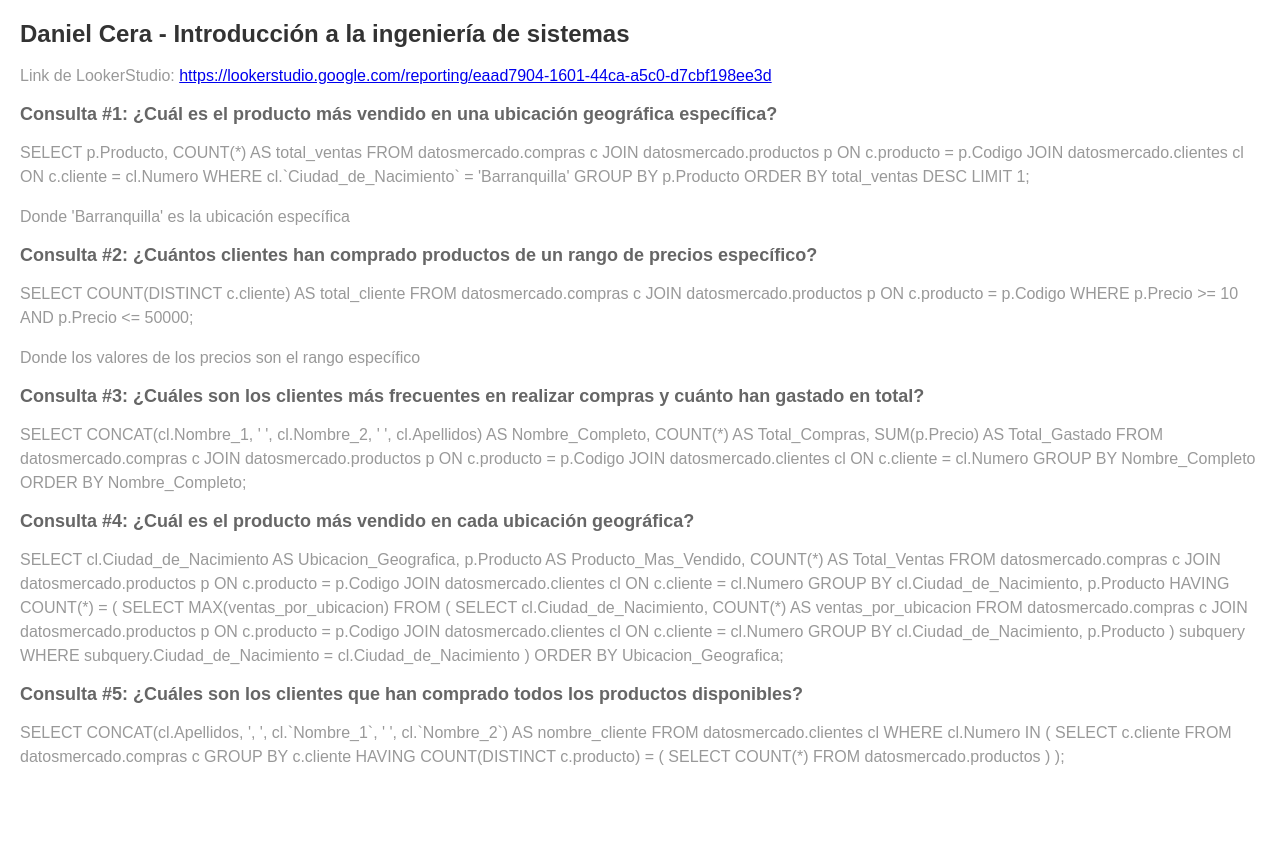
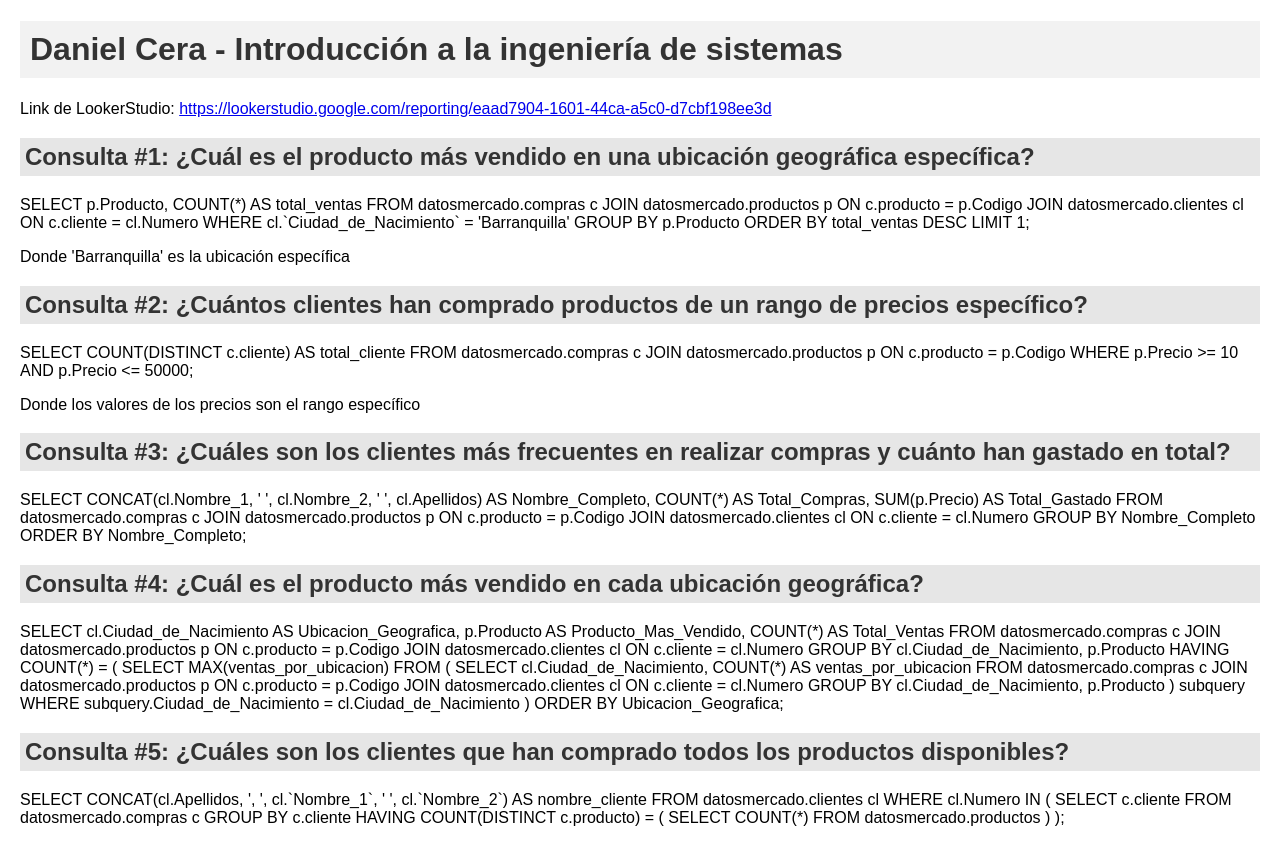
Before and after one commit to Danielit707/Tarea-Introduccion, a plain HTML site: page index.html in a window 1280 px wide. Before the commit the page ends 800 px from the top, so only its background shows below. Drawn offline with Linux system fonts and the light colour scheme.

Commit message:
Update style.css

```diff
--- a/style.css
+++ b/style.css
@@ -4,19 +4,22 @@ body {
 }
 
 h1 {
-  color: #333;
-  font-size: 24px;
+  background-color: #f2f2f2;
+  color: #333333;
+  padding: 10px;
 }
 
+/* Estilos para los subtítulos */
 h2 {
-  color: #666;
-  font-size: 18px;
+  background-color: #e6e6e6;
+  color: #333333;
+  padding: 5px;
 }
 
+/* Estilos para los cuerpos de texto */
 p {
-  color: #999;
-  font-size: 16px;
-  line-height: 1.5;
+  color: #000000;
+  margin-bottom: 10px;
 }
 
 code {
```
